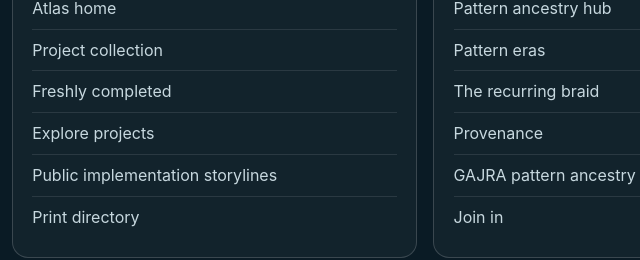
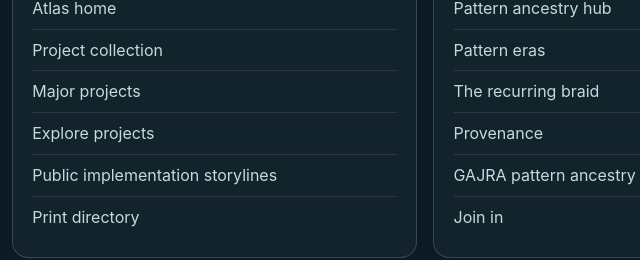
Before and after one commit to auraofintelligence/project-atlas, a website: page site-map.html in a window 1280 px wide. Shown: the part 566-826 px from the top of the page, 4-644 px from the left. Drawn offline with Linux system fonts and the light colour scheme.

Commit message:
Point the site map to the major projects

```diff
--- a/site-map.html
+++ b/site-map.html
@@ -24,7 +24,7 @@
 <section class="mini-hero"><p class="eyebrow">Project Atlas</p><h1>Site map</h1><p>Every main room, without making you hunt through a giant scrolling page.</p></section>
 <section class="site-map-section">
   <div class="sitemap-grid">
-    <article><h2>Project collection</h2><a href="index.html">Atlas home</a><a href="projects.html">Project collection</a><a href="projects.html#fresh">Freshly completed</a><a href="projects.html#explore">Explore projects</a><a href="projects.html#lineages">Public implementation storylines</a><a href="projects.html#print-directory">Print directory</a></article>
+    <article><h2>Project collection</h2><a href="index.html">Atlas home</a><a href="projects.html">Project collection</a><a href="projects.html#major-projects">Major projects</a><a href="projects.html#explore">Explore projects</a><a href="projects.html#lineages">Public implementation storylines</a><a href="projects.html#print-directory">Print directory</a></article>
     <article><h2>Pattern ancestry</h2><a href="pattern-ancestry.html">Pattern ancestry hub</a><a href="pattern-eras.html">Pattern eras</a><a href="pattern-braid.html">The recurring braid</a><a href="pattern-provenance.html">Provenance</a><a href="pattern-gajra.html">GAJRA pattern ancestry</a><a href="volunteer.html">Join in</a></article>
     <article><h2>Related public systems</h2><a href="https://auraofintelligence.github.io/">Aura of Intelligence</a><a href="https://auraofintelligence.github.io/aura-matrix-studio/guide.html">Aura Matrix Studio</a><a href="https://p4a.xyz/pages/site-map.html">P4A site map</a><a href="https://gajra.earth">GAJRA Earth</a></article>
   </div>
```
